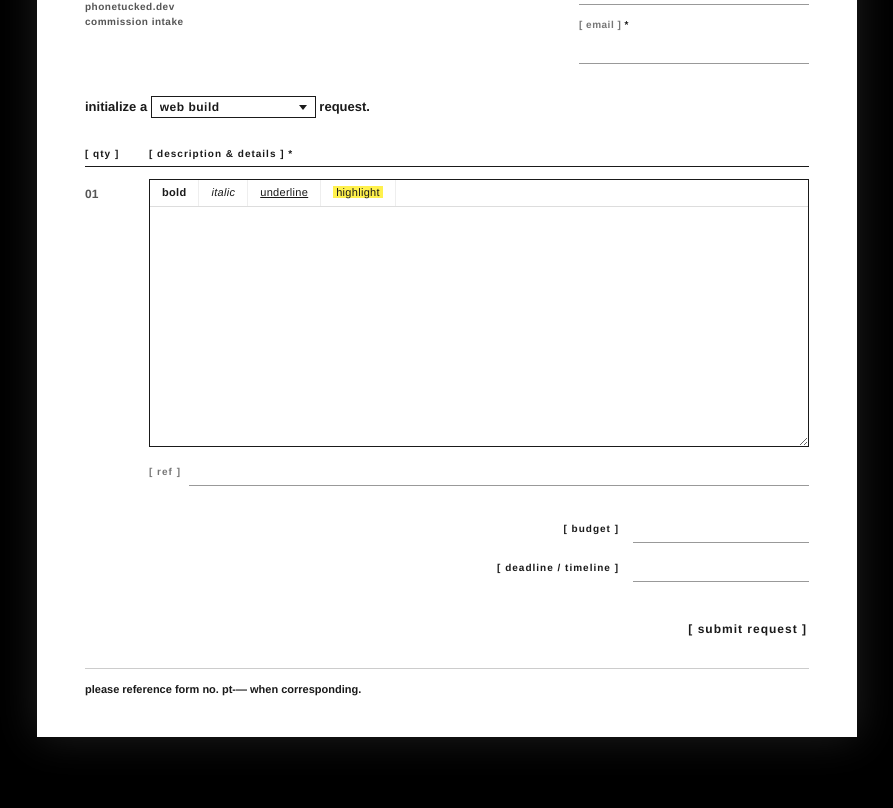
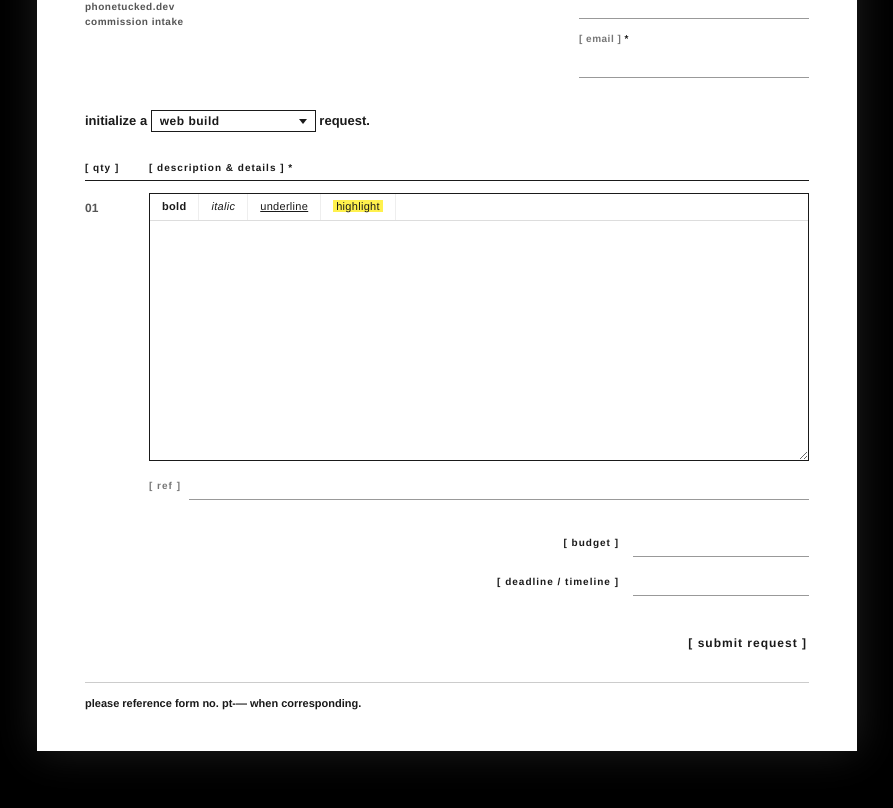
Before and after one commit to 1phonetucked-tech/Macro-Economic-Protocols, a plain HTML site: page commissions/index.html in a window 1280 px wide. Shown: the part 263-1071 px from the top of the page, without its empty margins (193-1086 px from the left). Drawn offline with Linux system fonts and the light colour scheme.

Commit message:
Form: nudge name/email down a bit more

```diff
--- a/commissions/index.html
+++ b/commissions/index.html
@@ -187,7 +187,7 @@
   }
 
   /* REQUEST FROM block */
-  body.commission .inv-block { margin-top: 50px; }
+  body.commission .inv-block { margin-top: 64px; }
   body.commission .inv-block .pair { display: flex; flex-direction: column; gap: 12px; }
   body.commission .inv-block .pair > div { width: 100%; }
   body.commission .inv-block .mini { font-size: 10px; letter-spacing: 0.5px; color: #777; text-transform: lowercase; margin-bottom: 3px; }
```
